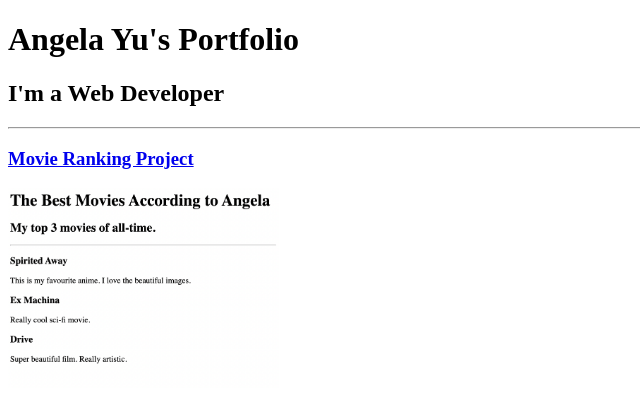
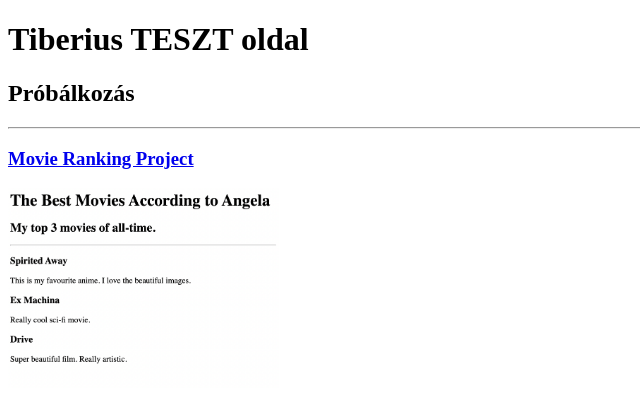
Before and after one commit to SoldierChrisone/Tiberius-Project, a plain HTML site: page index.html in a window 1280 px wide. Shown: the top 408 px of the page, without its empty margins (0-640 px from the left). Drawn offline with Linux system fonts and the light colour scheme.

Commit message:
Update index.html

```diff
--- a/index.html
+++ b/index.html
@@ -1,14 +1,14 @@
 <!DOCTYPE html>
-<html lang="en">
+<html lang="hu">
 
 <head>
   <meta charset="UTF-8">
-  <title>Angela's Portfolio</title>
+  <title>Tiberius oldala</title>
 </head>
 
 <body>
-  <h1>Angela Yu's Portfolio</h1>
-  <h2>I'm a Web Developer</h2>
+  <h1>Tiberius TESZT oldal</h1>
+  <h2>Próbálkozás</h2>
   <hr />
   <h3><a href="./public/movie-ranking.html">Movie Ranking Project</a></h3>
   <img src="./assets/images/movie-ranking.png" height="200" alt="movie ranking project preview"/>
```
